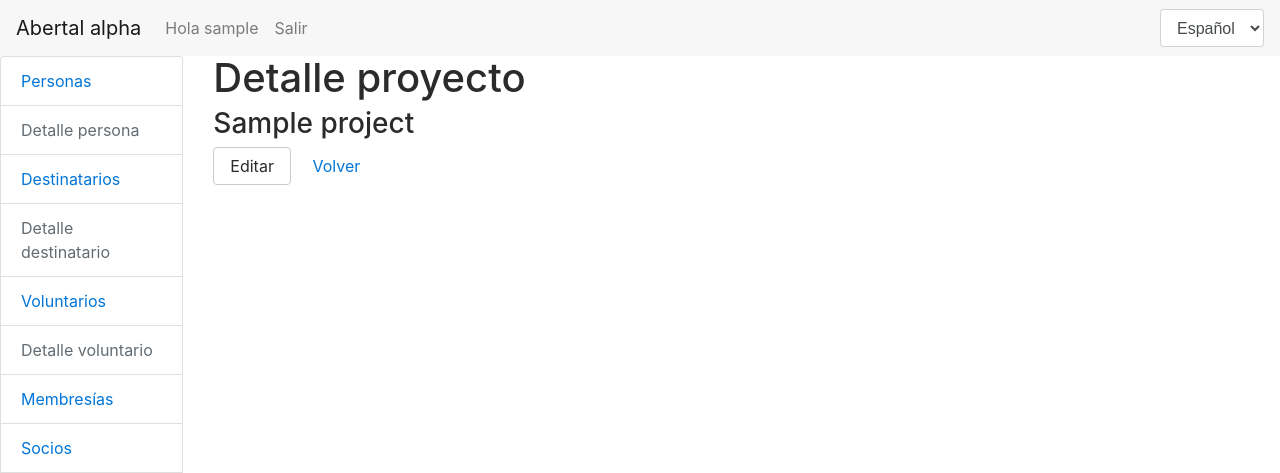
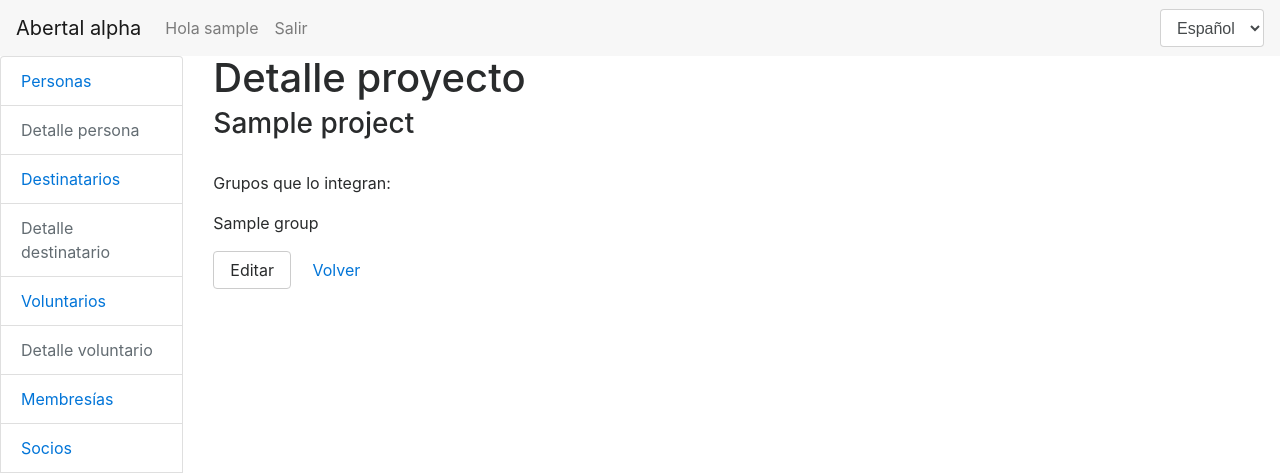
Before and after one commit to abertal/alpha, a Django app: page /webapp/project/1/ in a window 1280 px wide. Shown: the top 473 px of the page. Run offline with Django 3.2, Linux system fonts and the light colour scheme; a user stored in the database is signed in; tables that the repository leaves empty hold one stand-in row (values such as "Sample post"); some libraries are stand-ins or nearby versions.

Commit message:
Muestra grupos en project detail

```diff
--- a/webapp/templates/webapp/project/detail.html
+++ b/webapp/templates/webapp/project/detail.html
@@ -2,7 +2,10 @@
 {% load i18n %}
 
 {% block body %}
-<h3>{{ project.project_name }}</h3>
-<a href="{% url 'project-edit' project.id %}" class="btn btn-secondary">{% trans 'Editar' %}</a>
+<h3>{{ project.project_name }}</h3><br>
+<p>Grupos que lo integran:</p>
+{% for group in project.group_set.all %}
+<p>{{ group.group_name }}</p>
+{% endfor %}<a href="{% url 'project-edit' project.id %}" class="btn btn-secondary">{% trans 'Editar' %}</a>
 <a href="{% url 'project-list' %}" class="btn btn-link">{% trans 'Volver' %}</a>
 {% endblock %}
```
